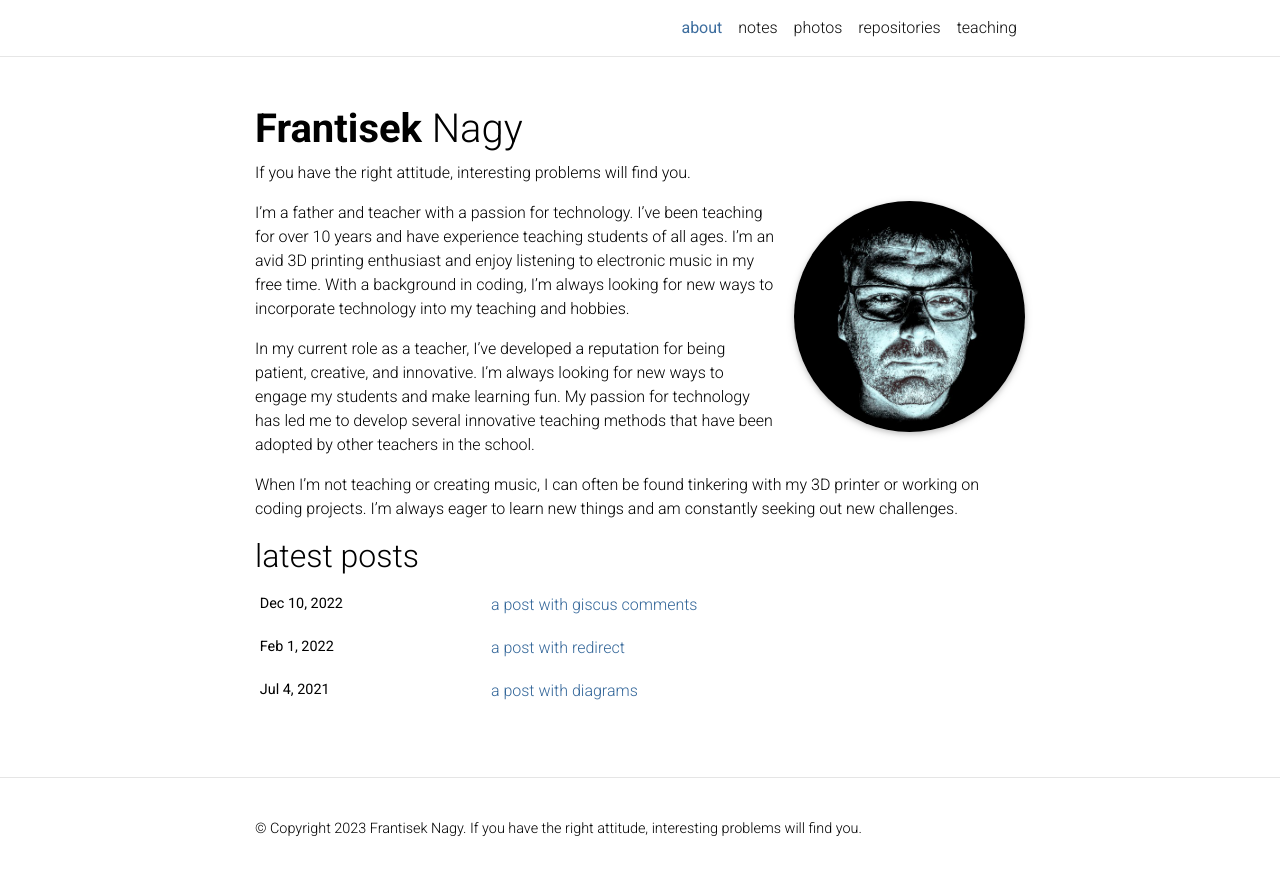
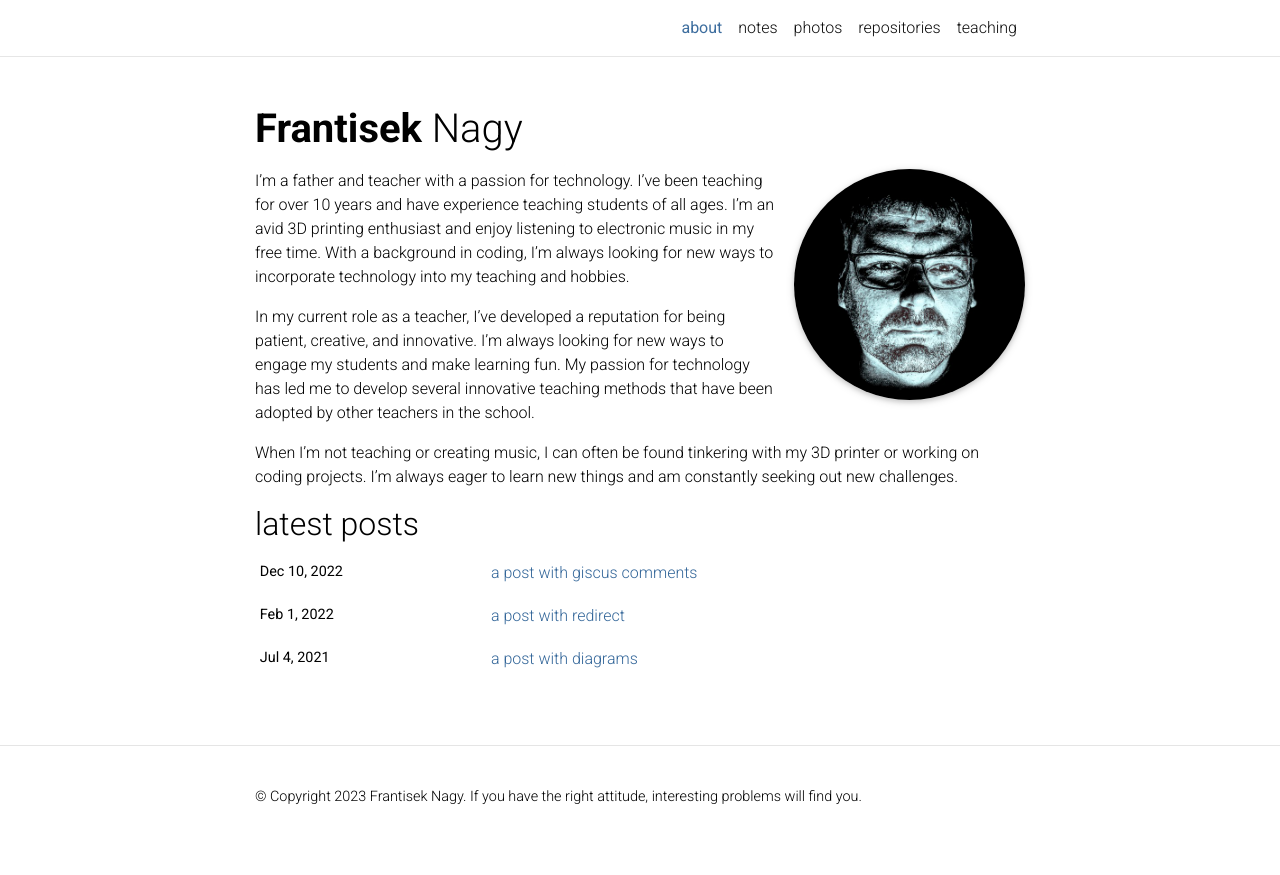
Before and after one commit to nagyfrantisek/folio, a Jekyll site: the page built from _pages/about.md, in a window 1280 px wide. Shown: the top 875 px of the page. Built offline with Jekyll 4.4.1, drawn with Linux system fonts in a browser that asks for light colours; full-size pictures stand in for the smaller copies a plugin makes; comment, search, counter and statistics services are not loaded; a style sheet for code colours, icons or effects is not loaded.

Commit message:
Update about.md

```diff
--- a/_pages/about.md
+++ b/_pages/about.md
@@ -2,7 +2,7 @@
 layout: about
 title: about
 permalink: /
-subtitle: If you have the right attitude, interesting problems will find you.
+subtitle: # If you have the right attitude, interesting problems will find you.
 
 profile:
   align: right
```
